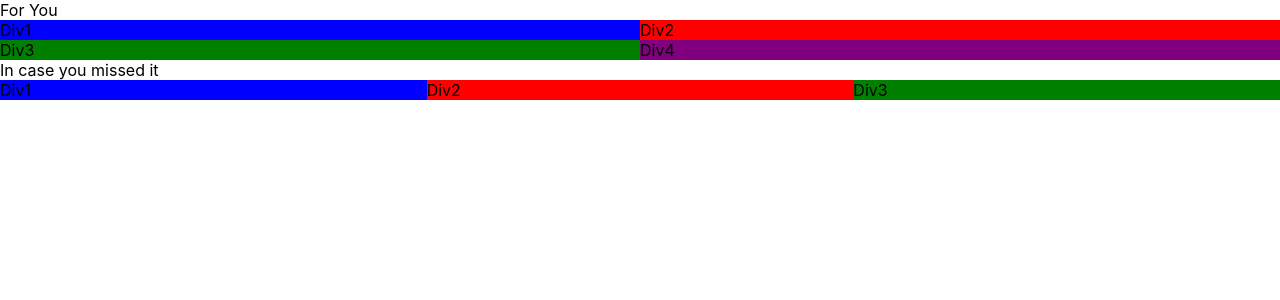
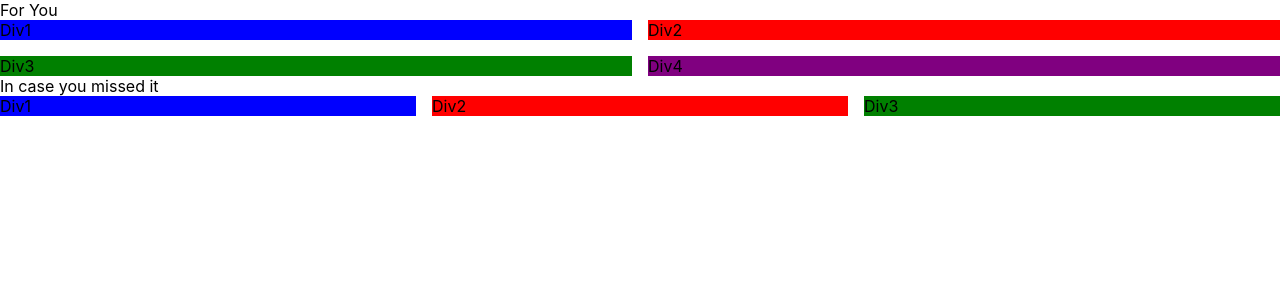
Before and after one commit to UWC2-JSCRIPT/320-w2-react-props-csalvador58, a React (Create React App) app in the folder blog-homepage/: page / in a window 1280 px wide. Shown: the top 300 px of the page. Built offline with nearby package versions, Linux system fonts and the light colour scheme.

Commit message:
Updated css grid

```diff
--- a/blog-homepage/src/App.js
+++ b/blog-homepage/src/App.js
@@ -1,18 +1,18 @@
-import missedArticles from './missed-articles.json';
-import classes from './App.module.css';
+import missedArticles from "./missed-articles.json";
+import classes from "./App.module.css";
 
 function App() {
   return (
     <div>
       <div>For You</div>
-      <div className={classes.upperContainer}>
+      <div className={classes.container + " " + classes.upper}>
         <div className={classes.card1}>Div1</div>
         <div className={classes.card2}>Div2</div>
         <div className={classes.card3}>Div3</div>
         <div className={classes.card4}>Div4</div>
       </div>
       <div>In case you missed it</div>
-      <div className={classes.lowerContainer}>
+      <div className={classes.container + " " + classes.lower}>
         <div className={classes.card1}>Div1</div>
         <div className={classes.card2}>Div2</div>
         <div className={classes.card3}>Div3</div>
--- a/blog-homepage/src/App.module.css
+++ b/blog-homepage/src/App.module.css
@@ -37,13 +37,18 @@
   }
 } */
 
-.upperContainer {
+
+.container {
   display: grid;
+  column-gap: 1rem;
+  row-gap: 1rem;
+}
+
+.upper {
   grid-template-columns: repeat(2, 1fr);
 }
 
-.lowerContainer {
-  display: grid;
+.lower {
   grid-template-columns: repeat(3, 1fr);
 }
 
```
